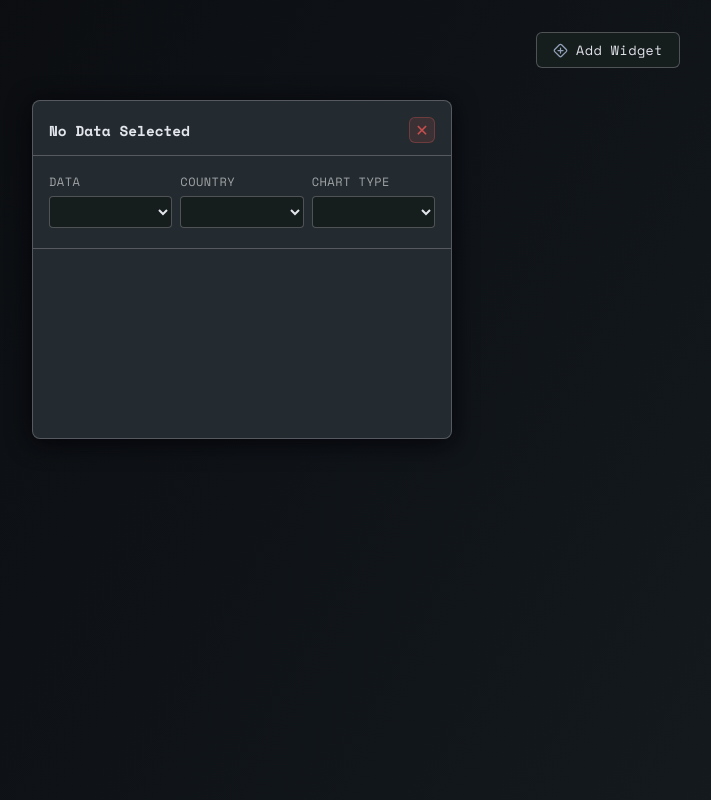
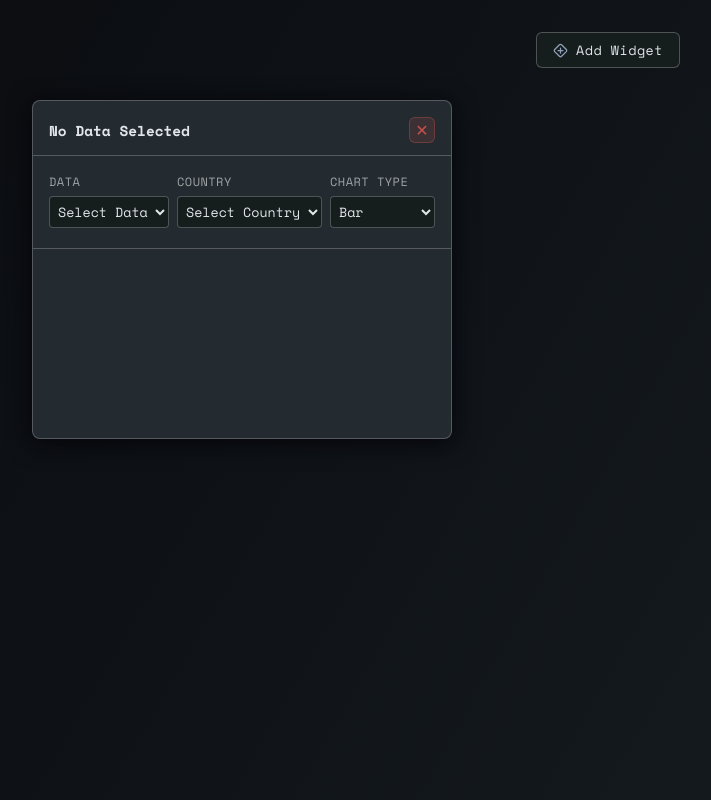
Before and after one commit to noimadd/COMPX322_A2, a plain HTML site: page index.html in a window 1280 px wide. Both pictures are taken after a click on the button "Add Widget". Shown: the whole page, without its empty margins (32-743 px from the left). Drawn offline with nearby package versions, Linux system fonts and the light colour scheme.

Commit message:
add widget
widgets can now be added when pressing the add widget button

```diff
--- a/index.html
+++ b/index.html
@@ -7,6 +7,7 @@
         <link rel="stylesheet" href="styles.css">
         <link rel="preconnect" href="https://fonts.googleapis.com">
         <link href="https://fonts.googleapis.com/css2?family=Space+Mono:wght@400;700&family=DM+Sans:wght@300;400;500&display=swap" rel="stylesheet">
+        <script src="widgetClass.js"></script>
     </head>
     <body>
         <section id="controls" class="controls">
@@ -23,37 +24,10 @@
         </section>
 
         <main>
-            <section id="dashboard" class="dashboard" aria-label="population dashboard">
-                <div class="widget">
-                    <div class="widget-header">
-                        <h3 class="widget-title">No Data Selected</h3>
-                        <button class="widget-close-btn" aria-label="close widget">
-                            ✕
-                        </button>
-                    </div>
-                    <div class="widget-controls">
-                        <div class="data-select widget-control">
-                            <label class="control-label" for="data-select">DATA</label>
-                            <select name="data-select" id="data-select"></select>
-                        </div>
-                        <div class="country-select widget-control">
-                            <label class="control-label" for="country-select">COUNTRY</label>
-                            <select name="country-select" id="country-select"></select>
-                        </div>
-                        <div class="chart-select widget-control">
-                            <label class="control-label" for="chart-select">CHART TYPE</label>
-                            <select name="chart-select" id="chart-select"></select>
-                        </div>
-                    </div>
-                    <div class="widget-content">
-                        <canvas class="widget-chart" aria-label="population data chart"></canvas>
-                    </div>
-                </div>
-            </section>
+            <section id="dashboard" class="dashboard" aria-label="population dashboard"></section>
         </main>
 
         <script src="main.js"></script>
-        <script src="widgetClass.js"></script>
         <script src="https://cdn.jsdelivr.net/npm/chart.js@4.4.0/dist/chart.umd.min.js"></script>
     </body>
 </html>
--- a/main.js
+++ b/main.js
@@ -0,0 +1,10 @@
+document.addEventListener('DOMContentLoaded', () => {
+
+    const dashboard = document.getElementById('dashboard');
+    const addWidgetBtn = document.getElementById('add-widget-btn');
+
+    addWidgetBtn.addEventListener('click', () => {
+        const widget = new Widget(dashboard);
+    });
+
+});
--- a/widgetClass.js
+++ b/widgetClass.js
@@ -0,0 +1,93 @@
+
+const API_KEY = 'null';
+const API_URL = 'https://api.api-ninjas.com/v1/population';
+
+const DATA_OPTIONS = {
+    'Population': 'population',
+    'Median Age': 'median_age',
+    'Density': 'density',
+    'Migrants': 'migrants'
+}
+
+const COUNTRIES = [
+    'New Zealand',
+    'United Kingdom',
+    'Japan',
+    'United States',
+    'China',
+    'India',
+    'Germany',
+    'Brazil',
+    'Australia',
+    'South Korea'
+];
+
+const CHART_TYPES = [
+    'Bar',
+    'Line',
+    'Radar'
+];
+
+class Widget {
+
+    constructor(container) {
+        this.container = container;
+        this.apiData = null;
+        this.chart = null;
+
+
+        this.render();
+        this.attachEventListeners();
+    }
+
+    render() {
+        this.element = document.createElement('div');
+        this.element.className = 'widget';
+
+
+        this.element.innerHTML = `
+            <div class="widget-header">
+                <h3 class="widget-title">No Data Selected</h3>
+                <button class="widget-close-btn" aria-label="close widget">
+                    ✕
+                </button>
+            </div>
+            <div class="widget-controls">
+                <div class="data-select widget-control">
+                    <label class="control-label" for="data-select">DATA</label>
+                    <select name="data-select">
+                        <option value="" disabled selected>Select Data</option>
+                        ${Object.keys(DATA_OPTIONS).map(label => `<option value="${label}">${label}</option>`).join('')}
+                    </select>
+                </div>
+                <div class="country-select widget-control">
+                    <label class="control-label" for="country-select">COUNTRY</label>
+                    <select name="country-select">
+                        <option value="" disabled selected>Select Country</option>
+                        ${COUNTRIES.map(country => `<option value="${country}">${country}</option>`).join('')}
+                    </select>
+                </div>
+                <div class="chart-select widget-control">
+                    <label class="control-label" for="chart-select">CHART TYPE</label>
+                    <select name="chart-select">
+                        ${CHART_TYPES.map(t =>
+                            `<option value="${t}">${t}</option>`
+                        ).join('')}
+                    </select>
+                </div>
+            </div>
+            <div class="widget-content">
+                <canvas class="widget-chart" aria-label="population data chart"></canvas>
+            </div>
+        `;
+
+        this.titleElement = this.element.querySelector('.widget-title');
+        this.chartElement = this.element.querySelector('.widget-chart');
+        this.dataSelect = this.element.querySelector('.data-select');
+        this.countrySelect = this.element.querySelector('.country-select');
+        this.chartSelect = this.element.querySelector('.chart-select');
+
+        this.container.appendChild(this.element);
+    }
+
+}
```
